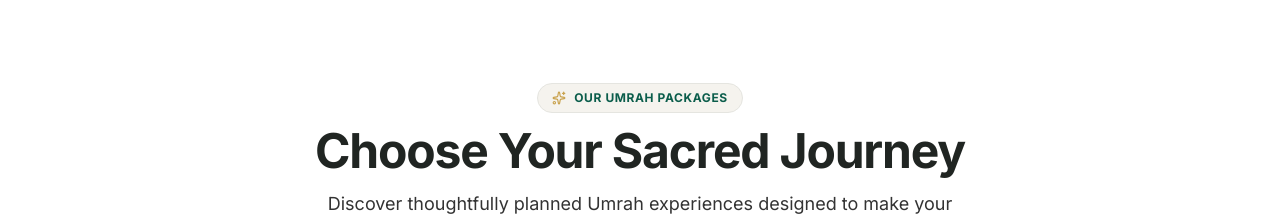
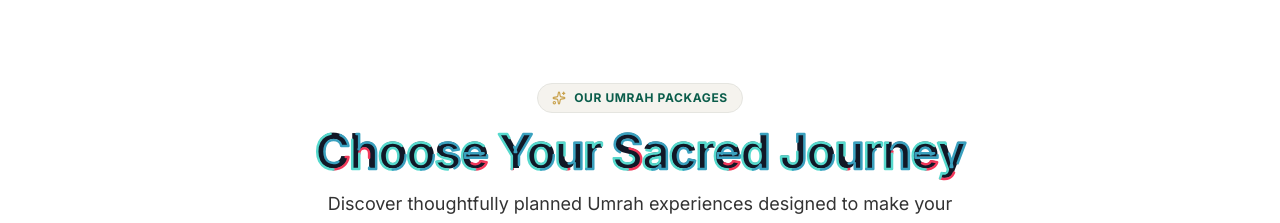
Before and after one commit to techzurf/asssafar, a React (Vite) app: page / in a window 1280 px wide. Shown: the part 860-1083 px from the top of the page. Built offline with nearby package versions, Linux system fonts and the light colour scheme.

Commit message:
feat: add animated heading and improve cursor logic
- Implement animated multicolor text effect for package section heading
- Refine airplane cursor interaction to correctly detect and restore standard cursors on interactive elements

```diff
--- a/src/components/AirplaneCursor.tsx
+++ b/src/components/AirplaneCursor.tsx
@@ -43,18 +43,36 @@ export const AirplaneCursor: React.FC = () => {
     setIsEnabled(true);
     document.documentElement.classList.add('airplane-cursor-enabled');
 
+    const checkInteractive = (target: HTMLElement | null): boolean => {
+      if (!target) return false;
+      const interactiveSelector =
+        'a, button, [role="button"], [role="tab"], [role="link"], [role="menuitem"], [role="option"], input, select, textarea, summary, label, .clickable, .cursor-pointer, .umrah-package-card, .google-reviews-card, [onclick], [onClick], [data-interactive="true"]';
+      let isInteractive = Boolean(target.closest(interactiveSelector));
+
+      if (!isInteractive) {
+        try {
+          const computedCursor = window.getComputedStyle(target).cursor;
+          if (computedCursor === 'pointer' || computedCursor === 'text') {
+            isInteractive = true;
+          }
+        } catch {
+          // ignore
+        }
+      }
+      return isInteractive;
+    };
+
     const handleMouseMove = (e: MouseEvent) => {
       mousePos.current = { x: e.clientX, y: e.clientY };
       setIsVisible(true);
 
-      // Check if hovering over an interactive element
       const target = e.target as HTMLElement | null;
-      if (target) {
-        const isInteractive = Boolean(
-          target.closest('a, button, [role="button"], [role="tab"], input, select, textarea, summary, label, .clickable, [onclick]')
-        );
-        setIsHovering(isInteractive);
-      }
+      setIsHovering(checkInteractive(target));
+    };
+
+    const handleMouseOver = (e: MouseEvent) => {
+      const target = e.target as HTMLElement | null;
+      setIsHovering(checkInteractive(target));
     };
 
     const handleMouseDown = () => setIsClicking(true);
@@ -68,6 +86,7 @@ export const AirplaneCursor: React.FC = () => {
     };
 
     window.addEventListener('mousemove', handleMouseMove, { passive: true });
+    window.addEventListener('mouseover', handleMouseOver, { passive: true });
     window.addEventListener('mousedown', handleMouseDown, { passive: true });
     window.addEventListener('mouseup', handleMouseUp, { passive: true });
     document.addEventListener('mouseenter', handleMouseEnter);
@@ -201,6 +220,7 @@ export const AirplaneCursor: React.FC = () => {
         cancelAnimationFrame(animFrameId.current);
       }
       window.removeEventListener('mousemove', handleMouseMove);
+      window.removeEventListener('mouseover', handleMouseOver);
       window.removeEventListener('mousedown', handleMouseDown);
       window.removeEventListener('mouseup', handleMouseUp);
       document.removeEventListener('mouseenter', handleMouseEnter);
@@ -224,8 +244,8 @@ export const AirplaneCursor: React.FC = () => {
         ref={trailCanvasRef}
         className="absolute inset-0 pointer-events-none"
         style={{
-          opacity: isVisible ? 1 : 0,
-          transition: 'opacity 250ms ease-out',
+          opacity: isVisible && !isHovering ? 1 : 0,
+          transition: 'opacity 150ms ease-out',
         }}
       />
 
@@ -234,26 +254,15 @@ export const AirplaneCursor: React.FC = () => {
         ref={cursorRef}
         className="absolute top-0 left-0 -ml-[14px] -mt-[14px] w-[28px] h-[28px] pointer-events-none will-change-transform"
         style={{
-          opacity: isVisible ? 1 : 0,
-          transition: 'opacity 200ms ease-out',
+          opacity: isVisible && !isHovering ? 1 : 0,
+          transition: 'opacity 150ms ease-out',
         }}
       >
         <div
           className={`w-full h-full flex items-center justify-center transition-transform duration-200 ease-out ${
-            isClicking
-              ? 'scale-90'
-              : isHovering
-              ? 'scale-125'
-              : 'scale-100'
+            isClicking ? 'scale-90' : 'scale-100'
           }`}
         >
-          {/* Subtle Engine Glow / Hover Halo */}
-          {isHovering && (
-            <div
-              className="absolute inset-[-4px] rounded-full bg-gradient-to-r from-[#C9973D]/35 to-[#F5D58A]/45 blur-[4px] animate-pulse pointer-events-none"
-            />
-          )}
-
           {/* Premium As-Safar Airplane SVG */}
           <svg
             width="28"
--- a/src/components/PackagesSection.tsx
+++ b/src/components/PackagesSection.tsx
@@ -153,9 +153,32 @@ export const PackagesSection: React.FC<PackagesSectionProps> = ({ onSelectPackag
             <span>{t('pkg.badge')}</span>
           </div>
 
-          <h2 className="text-3xl sm:text-4xl md:text-5xl font-bold text-[#202522] tracking-tight">
-            {t('pkg.heading')}
-          </h2>
+          {/* Animated Multicolor Heading */}
+          <div className="journey-heading text-3xl sm:text-4xl md:text-5xl font-bold tracking-tight">
+            <h2 className="journey-heading-base text-3xl sm:text-4xl md:text-5xl font-bold tracking-tight">
+              {t('pkg.heading')}
+            </h2>
+            <svg
+              className="journey-heading-outline"
+              aria-hidden="true"
+            >
+              <text textAnchor="middle" x="50%" y="50%" dominantBaseline="central">
+                {t('pkg.heading')}
+              </text>
+              <text textAnchor="middle" x="50%" y="50%" dominantBaseline="central">
+                {t('pkg.heading')}
+              </text>
+              <text textAnchor="middle" x="50%" y="50%" dominantBaseline="central">
+                {t('pkg.heading')}
+              </text>
+              <text textAnchor="middle" x="50%" y="50%" dominantBaseline="central">
+                {t('pkg.heading')}
+              </text>
+              <text textAnchor="middle" x="50%" y="50%" dominantBaseline="central">
+                {t('pkg.heading')}
+              </text>
+            </svg>
+          </div>
 
           <p className="text-[#333333] text-base sm:text-lg leading-relaxed max-w-2xl mx-auto">
             {t('pkg.sub')}
--- a/src/index.css
+++ b/src/index.css
@@ -521,21 +521,119 @@
   }
 }
 
-/* Custom Airplane Cursor - Hide default OS pointer on fine-pointer devices */
+/* Custom Airplane Cursor - Hide default OS pointer on normal page areas, restore standard cursors on interactive elements */
 @media (hover: hover) and (pointer: fine) {
   html.airplane-cursor-enabled,
-  html.airplane-cursor-enabled body,
+  html.airplane-cursor-enabled body {
+    cursor: none;
+  }
+
   html.airplane-cursor-enabled a,
   html.airplane-cursor-enabled button,
   html.airplane-cursor-enabled [role="button"],
+  html.airplane-cursor-enabled [role="tab"],
+  html.airplane-cursor-enabled [role="link"],
+  html.airplane-cursor-enabled [role="menuitem"],
+  html.airplane-cursor-enabled [role="option"],
   html.airplane-cursor-enabled select,
   html.airplane-cursor-enabled summary,
-  html.airplane-cursor-enabled label {
-    cursor: none !important;
+  html.airplane-cursor-enabled label,
+  html.airplane-cursor-enabled .clickable,
+  html.airplane-cursor-enabled .cursor-pointer,
+  html.airplane-cursor-enabled .umrah-package-card,
+  html.airplane-cursor-enabled .google-reviews-card,
+  html.airplane-cursor-enabled [onclick],
+  html.airplane-cursor-enabled [onClick],
+  html.airplane-cursor-enabled [data-interactive="true"] {
+    cursor: pointer !important;
   }
 
+  html.airplane-cursor-enabled input[type="text"],
+  html.airplane-cursor-enabled input[type="email"],
+  html.airplane-cursor-enabled input[type="tel"],
+  html.airplane-cursor-enabled input[type="number"],
+  html.airplane-cursor-enabled input[type="search"],
+  html.airplane-cursor-enabled input[type="url"],
+  html.airplane-cursor-enabled input[type="password"],
   html.airplane-cursor-enabled input,
   html.airplane-cursor-enabled textarea {
     cursor: text !important;
   }
 }
+
+/* Animated multicolor outline — Choose Your Sacred Journey only */
+.journey-heading {
+  position: relative;
+  display: inline-block;
+  isolation: isolate;
+}
+
+.journey-heading .journey-heading-base {
+  position: relative;
+  z-index: 1;
+  margin: 0;
+  color: #111827;
+}
+
+.journey-heading .journey-heading-outline {
+  position: absolute;
+  inset: 0;
+  width: 100%;
+  height: 100%;
+  overflow: visible;
+  pointer-events: none;
+  z-index: 2;
+}
+
+.journey-heading .journey-heading-outline text {
+  font-family: inherit;
+  font-size: inherit;
+  font-weight: inherit;
+  letter-spacing: inherit;
+  text-anchor: middle;
+  dominant-baseline: central;
+  fill: none;
+  stroke-width: 2.5;
+  stroke-linejoin: round;
+  stroke-linecap: round;
+  stroke-dasharray: 70 330;
+  stroke-dashoffset: 0;
+  animation: journeyHeadingStroke 6s linear infinite;
+}
+
+.journey-heading .journey-heading-outline text:nth-child(1) {
+  stroke: #F2385A;
+  animation-delay: -1.2s;
+}
+
+.journey-heading .journey-heading-outline text:nth-child(2) {
+  stroke: #F5A503;
+  animation-delay: -2.4s;
+}
+
+.journey-heading .journey-heading-outline text:nth-child(3) {
+  stroke: #E9F1DF;
+  animation-delay: -3.6s;
+}
+
+.journey-heading .journey-heading-outline text:nth-child(4) {
+  stroke: #56D9CD;
+  animation-delay: -4.8s;
+}
+
+.journey-heading .journey-heading-outline text:nth-child(5) {
+  stroke: #3AA1BF;
+  animation-delay: -6s;
+}
+
+@keyframes journeyHeadingStroke {
+  100% {
+    stroke-dashoffset: -400;
+  }
+}
+
+@media (prefers-reduced-motion: reduce) {
+  .journey-heading .journey-heading-outline text {
+    animation: none;
+  }
+}
```
